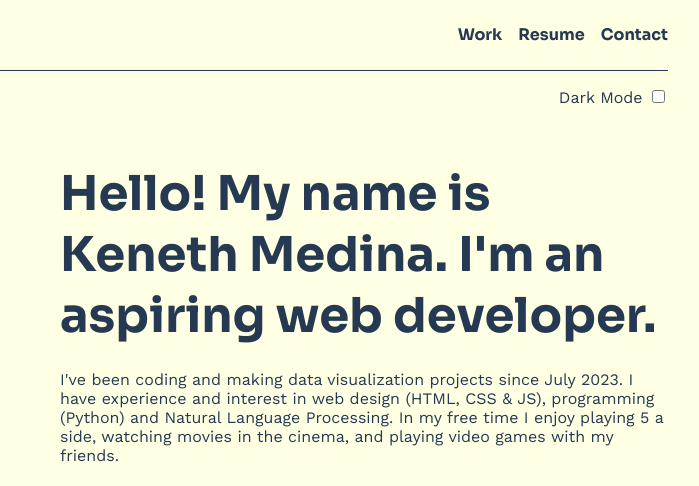
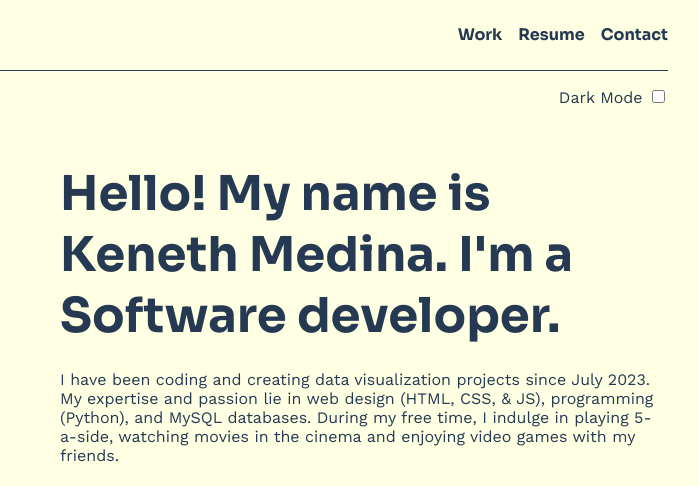
Before and after one commit to Keneth305/HTML, a plain HTML site: page index.html in a window 1280 px wide. Shown: the top 486 px of the page, 468-1167 px from the left. Drawn offline with nearby package versions, Linux system fonts and the light colour scheme.

Commit message:
12th Commit

```diff
--- a/index.html
+++ b/index.html
@@ -20,7 +20,7 @@
             <h1>Keneth Medina</h1>
             <ul>
                 <li><a href="https://github.com/Keneth305/Portfolio-and-Project">Work</a></li>
-                <li><a href="./Portfiolo FINAL K/Portfiolio FINAL/Keneth IT CV Final PDF.pdf">Resume</a></li>
+                <li><a href="./Portfiolo FINAL K/Portfiolio FINAL/KENETH MEDINA IT CV FINAL 2 PDF.pdf">Resume</a></li>
                 <li><a href="http://127.0.0.1:5501/Contact%20me/index.html">Contact</a></li>
             </ul>
         </nav>
@@ -38,12 +38,11 @@
     <section class="bio">
         <img class="profile-img" src="./Portfiolo FINAL K/Portfiolio FINAL/images/ProfilePic.png" />
         <div>
-            <h2>Hello! My name is Keneth Medina. I'm an aspiring web developer.</h2>
+            <h2>Hello! My name is Keneth Medina. I'm a Software developer.</h2>
             <p>
-                I've been coding and making data visualization projects since July 2023. I have experience and
-                interest in web design (HTML, CSS & JS), programming (Python) and Natural Language
-                Processing. In my free time I enjoy playing 5 a side, watching movies in the cinema, and playing video
-                games with my friends.
+                I have been coding and creating data visualization projects since July 2023. My expertise and passion lie in web design
+                (HTML, CSS, & JS), programming (Python), and MySQL databases. During my free time, I indulge in playing
+                5-a-side, watching movies in the cinema and enjoying video games with my friends.
             </p>
             <a class="btn" href="https://github.com/Keneth305/Portfolio-and-Project">Check out my work</a>
         </div>
```
Also changed, not shown: 1 other file.
